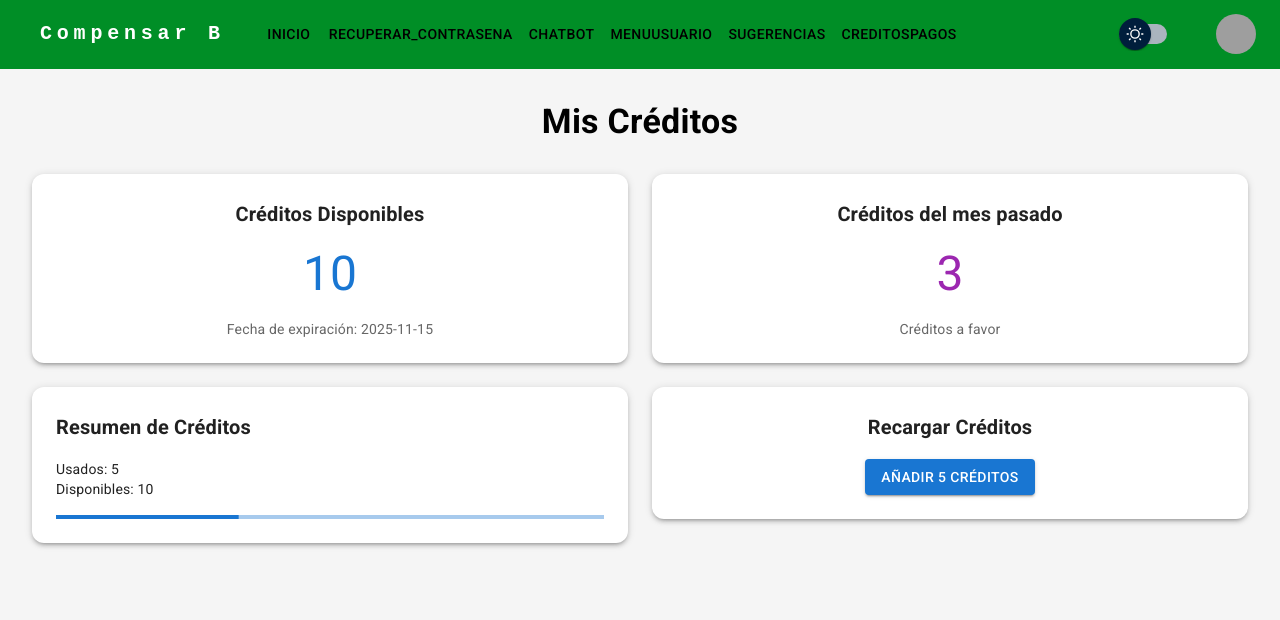
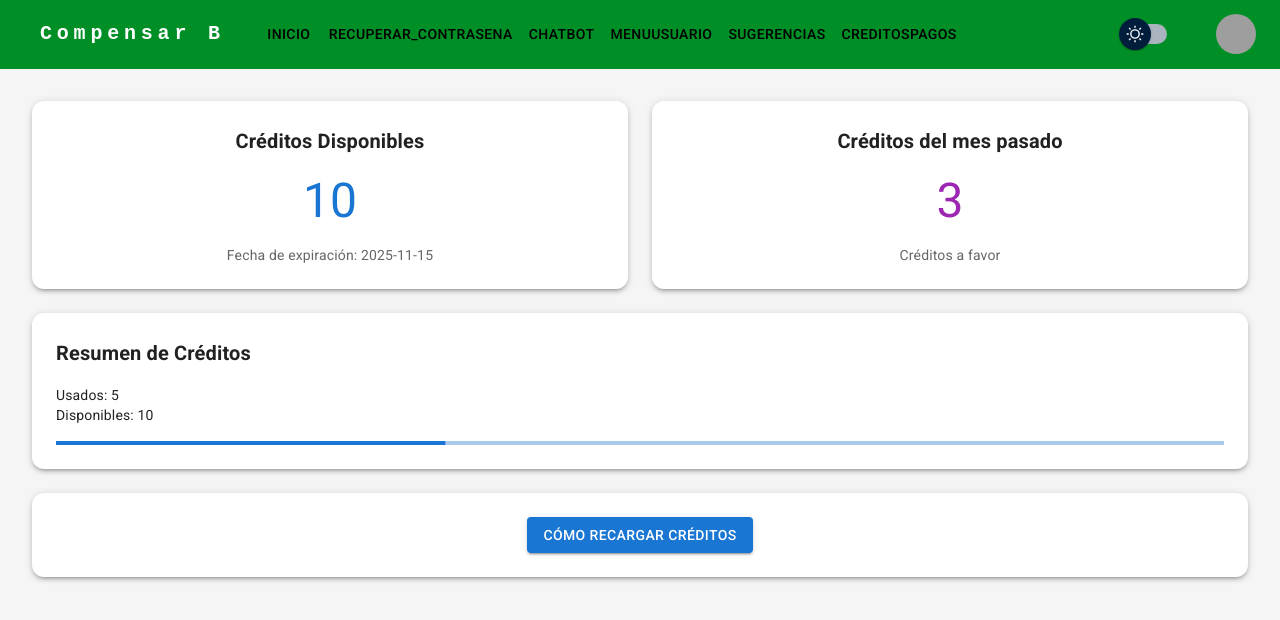
Before and after one commit to HectorStiven/frondend-cellano, a React (Create React App) app: page /CreditosPagos in a window 1280 px wide. Shown: the top 620 px of the page. Built offline with nearby package versions, Linux system fonts and the light colour scheme; grey boxes are pictures that could not be loaded; some icons are missing.

Commit message:
creditos 2.0

```diff
--- a/src/Inicio/CreditosPagos/CreditosPagos.tsx
+++ b/src/Inicio/CreditosPagos/CreditosPagos.tsx
@@ -1,5 +1,5 @@
 import React, { useState } from 'react';
-import { Box, Grid, Paper, Typography, Button, LinearProgress } from '@mui/material';
+import { Box, Grid, Paper, Typography, Button, LinearProgress, Collapse } from '@mui/material';
 
 export const CreditosPagos = () => {
   // Datos de ejemplo
@@ -7,30 +7,34 @@ export const CreditosPagos = () => {
   const [creditosMesPasado, setCreditosMesPasado] = useState(3);
   const [fechaExpiracion, setFechaExpiracion] = useState('2025-11-15');
   const [creditosUsados, setCreditosUsados] = useState(5);
+  const [mostrarInfoRecarga, setMostrarInfoRecarga] = useState(false);
 
-  const handleRecargar = () => {
-    // Simula recarga de créditos
-    setCreditosDisponibles(creditosDisponibles + 5);
+  // Funciones dummy para evitar advertencias de variables sin usar
+  const handleDummyDisponibles = () => setCreditosDisponibles(prev => prev);
+  const handleDummyMesPasado = () => setCreditosMesPasado(prev => prev);
+  const handleDummyFecha = () => setFechaExpiracion(prev => prev);
+  const handleDummyUsados = () => setCreditosUsados(prev => prev);
+
+  const handleToggleInfo = () => {
+    setMostrarInfoRecarga(!mostrarInfoRecarga);
   };
 
   return (
     <Box sx={{ p: 4, minHeight: '100vh', backgroundColor: '#f5f5f5' }}>
-      <Typography variant="h4" sx={{ mb: 4, textAlign: 'center', fontWeight: 'bold' }}>
-        Mis Créditos
-      </Typography>
-
       <Grid container spacing={3} justifyContent="center">
         {/* Créditos disponibles */}
-        <Grid size={{ xs: 12, md: 6}}>
+        <Grid size={{xs:12,md:6}}>
           <Paper sx={{ p: 3, borderRadius: 3, textAlign: 'center', boxShadow: 3 }}>
             <Typography variant="h6" fontWeight="bold">Créditos Disponibles</Typography>
             <Typography variant="h3" color="primary" sx={{ my: 2 }}>{creditosDisponibles}</Typography>
-            <Typography variant="body2" color="text.secondary">Fecha de expiración: {fechaExpiracion}</Typography>
+            <Typography variant="body2" color="text.secondary">
+              Fecha de expiración: {fechaExpiracion}
+            </Typography>
           </Paper>
         </Grid>
 
         {/* Créditos del mes pasado */}
-        <Grid size={{ xs: 12, md: 6}}>
+        <Grid size={{xs:12,md:6}}>
           <Paper sx={{ p: 3, borderRadius: 3, textAlign: 'center', boxShadow: 3 }}>
             <Typography variant="h6" fontWeight="bold">Créditos del mes pasado</Typography>
             <Typography variant="h3" color="secondary" sx={{ my: 2 }}>{creditosMesPasado}</Typography>
@@ -39,7 +43,7 @@ export const CreditosPagos = () => {
         </Grid>
 
         {/* Resumen visual */}
-        <Grid size={{ xs: 12, md: 6}}>
+        <Grid size={{xs:12}}>
           <Paper sx={{ p: 3, borderRadius: 3, boxShadow: 3 }}>
             <Typography variant="h6" fontWeight="bold" sx={{ mb: 2 }}>Resumen de Créditos</Typography>
             <Typography variant="body2">Usados: {creditosUsados}</Typography>
@@ -53,16 +57,40 @@ export const CreditosPagos = () => {
           </Paper>
         </Grid>
 
-        {/* Botón de recarga */}
-        <Grid size={{ xs: 12, md: 6}}>
+        {/* Información de recarga de créditos */}
+        <Grid size={{xs:12}}>
           <Paper sx={{ p: 3, borderRadius: 3, textAlign: 'center', boxShadow: 3 }}>
-            <Typography variant="h6" fontWeight="bold" sx={{ mb: 2 }}>Recargar Créditos</Typography>
-            <Button variant="contained" color="primary" onClick={handleRecargar}>
-              Añadir 5 Créditos
+            <Button variant="contained" color="primary" onClick={handleToggleInfo}>
+              Cómo recargar créditos
             </Button>
+
+            <Collapse in={mostrarInfoRecarga}>
+              <Box sx={{ mt: 2, textAlign: 'left' }}>
+                <Typography variant="body2" sx={{ mb: 1 }}>
+                  1. Compra un paquete de créditos en la caja del restaurante.
+                </Typography>
+                <Typography variant="body2" sx={{ mb: 1 }}>
+                  2. Ingresa el código que recibiste al momento de la compra.
+                </Typography>
+                <Typography variant="body2" sx={{ mb: 1 }}>
+                  3. Los créditos se agregarán automáticamente a tu cuenta.
+                </Typography>
+                <Typography variant="body2">
+                  4. Puedes usar tus créditos inmediatamente para ordenar platillos.
+                </Typography>
+              </Box>
+            </Collapse>
           </Paper>
         </Grid>
       </Grid>
+
+      {/* Llamados a las funciones dummy (sin efecto visual) */}
+      <Box sx={{ display: 'none' }}>
+        <Button onClick={handleDummyDisponibles}></Button>
+        <Button onClick={handleDummyMesPasado}></Button>
+        <Button onClick={handleDummyFecha}></Button>
+        <Button onClick={handleDummyUsados}></Button>
+      </Box>
     </Box>
   );
 };
```
